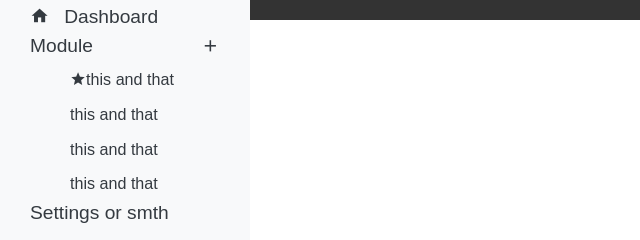
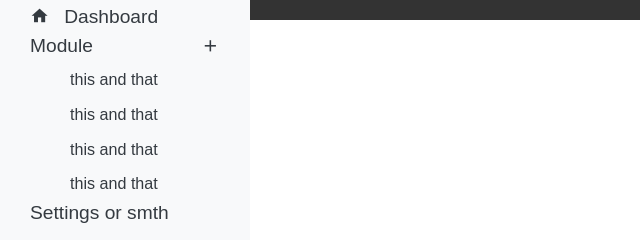
Before and after one commit to Tobi2K/momentum, a plain HTML site: page index.html in a window 1280 px wide. Both pictures are taken after a click on the button "Module". Shown: the part 140-380 px from the top of the page, 0-640 px from the left. Drawn offline with nearby package versions, Linux system fonts and the light colour scheme; a web font is replaced by a local one.

Commit message:
submenues wont have icons

```diff
--- a/index.html
+++ b/index.html
@@ -29,7 +29,7 @@
                     <div class="collapse" id="collapse">
                         <ul class="collapsible">
                             <li>
-                                <a href="#"><i class="mdi mdi-star"></i>this and that</a>
+                                <a href="#">this and that</a>
                             </li>
                             <li>
                                 <a href="#">this and that</a>
```
